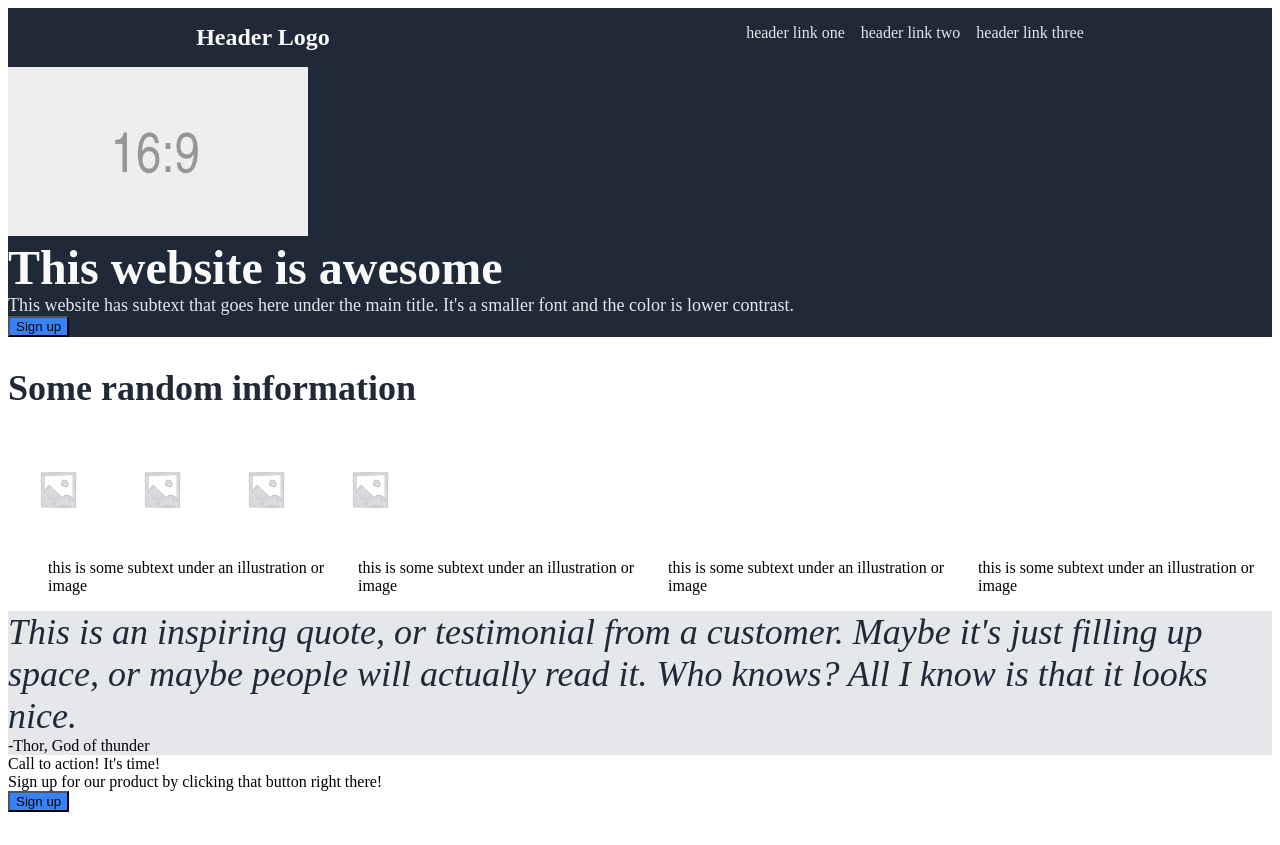
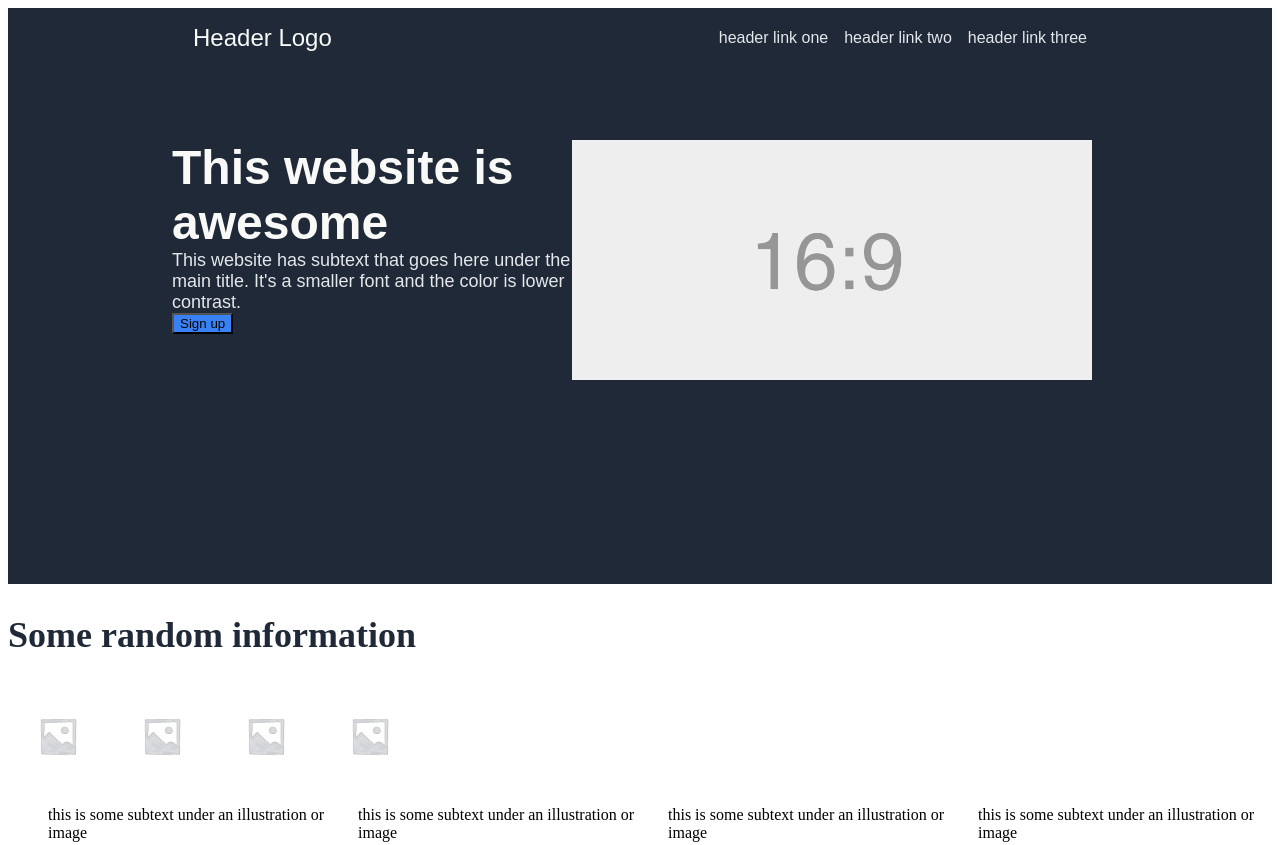
Before and after one commit to llCross/landing-page, a plain HTML site: page index.html in a window 1280 px wide. Shown: the top 845 px of the page. Before the commit the page ends 820 px from the top, so only its background shows below. Drawn offline with Linux system fonts and the light colour scheme.

Commit message:
Set up header section

```diff
--- a/index.html
+++ b/index.html
@@ -14,7 +14,7 @@
 
     <div class="header">
         <div class="main-header">
-            <h1>Header Logo</h1>
+            <div class="header-main">Header Logo</div>
 
             <ul>
                 <li><a href="google.com">header link one</a></li>
@@ -22,13 +22,24 @@
                 <li><a href="google.com">header link three</a></li>
             </ul>
         </div>
-            <img src="image-01.png" width="300px">
 
+
+    <div class="header-container">
+        <div class="image-container">
+            <img src="image-01.png" height="240px" width="520px">
+        </div>
+
+        <div class="header-content">
+            <div class="awesome-text">
             <div class="header-text">This website is awesome</div>
             <div class="first-text">This website has subtext that goes here under the main title.
             It's a smaller font and the color is lower contrast.
             </div>
+            </div>
             <button>Sign up</button>
+        </div>
+    </div>
+
     </div>
 
 
--- a/styles.css
+++ b/styles.css
@@ -1,4 +1,4 @@
-h1 {
+.header-main {
     font-size: 24px;
     color: #F9FAF8;
 }
@@ -16,6 +16,9 @@ a {
 
 .header {
     background-color: #1F2937;
+    font-family: Arial, Helvetica, sans-serif;
+    margin: 0;
+    padding: 0;
 }
 
 .header-text {
@@ -54,6 +57,27 @@ h2 {
 }
 
 .main-header {
+    padding: 5px;
+    margin-bottom: 72px;
+    margin-left: 180px;
+    margin-right: 180px;
     display: flex;
-    justify-content: space-around;
+    justify-content: space-between;
+    align-items: center;
 }
+
+.header-container {
+    margin-left: 180px;
+    margin-right: 180px;
+    display: flex;
+    flex-direction: row-reverse;
+    justify-content: space-between;
+    padding-bottom: 200px;
+}
+
+.awesome-text {
+    display: flex;
+    flex-direction: column;
+    flex-wrap: wrap;
+    width: 400px;
+}
```
